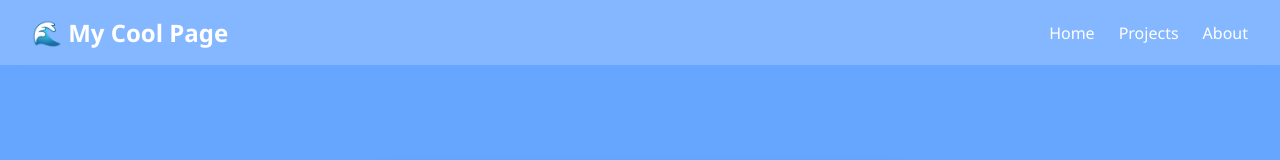
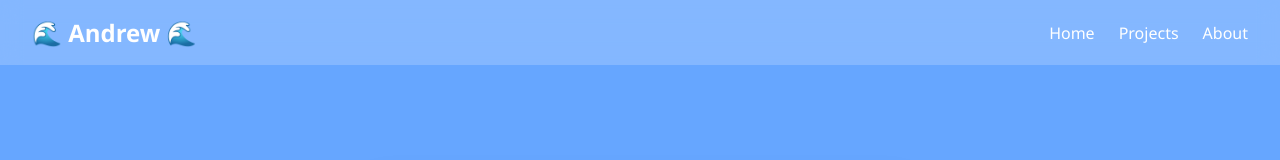
Before and after one commit to Xeralc/xeralc.github.io, a plain HTML site: page index.html in a window 1280 px wide. Shown: the top 160 px of the page. Drawn offline with Linux system fonts and the light colour scheme.

```diff
--- a/index.html
+++ b/index.html
@@ -184,7 +184,7 @@
 <body>
     <!-- Navbar -->
     <nav>
-        <h1>🌊 My Cool Page</h1>
+        <h1>🌊 Andrew 🌊</h1>
         <ul>
             <li><a href="#">Home</a></li>
             <li><a href="#">Projects</a></li>
```
